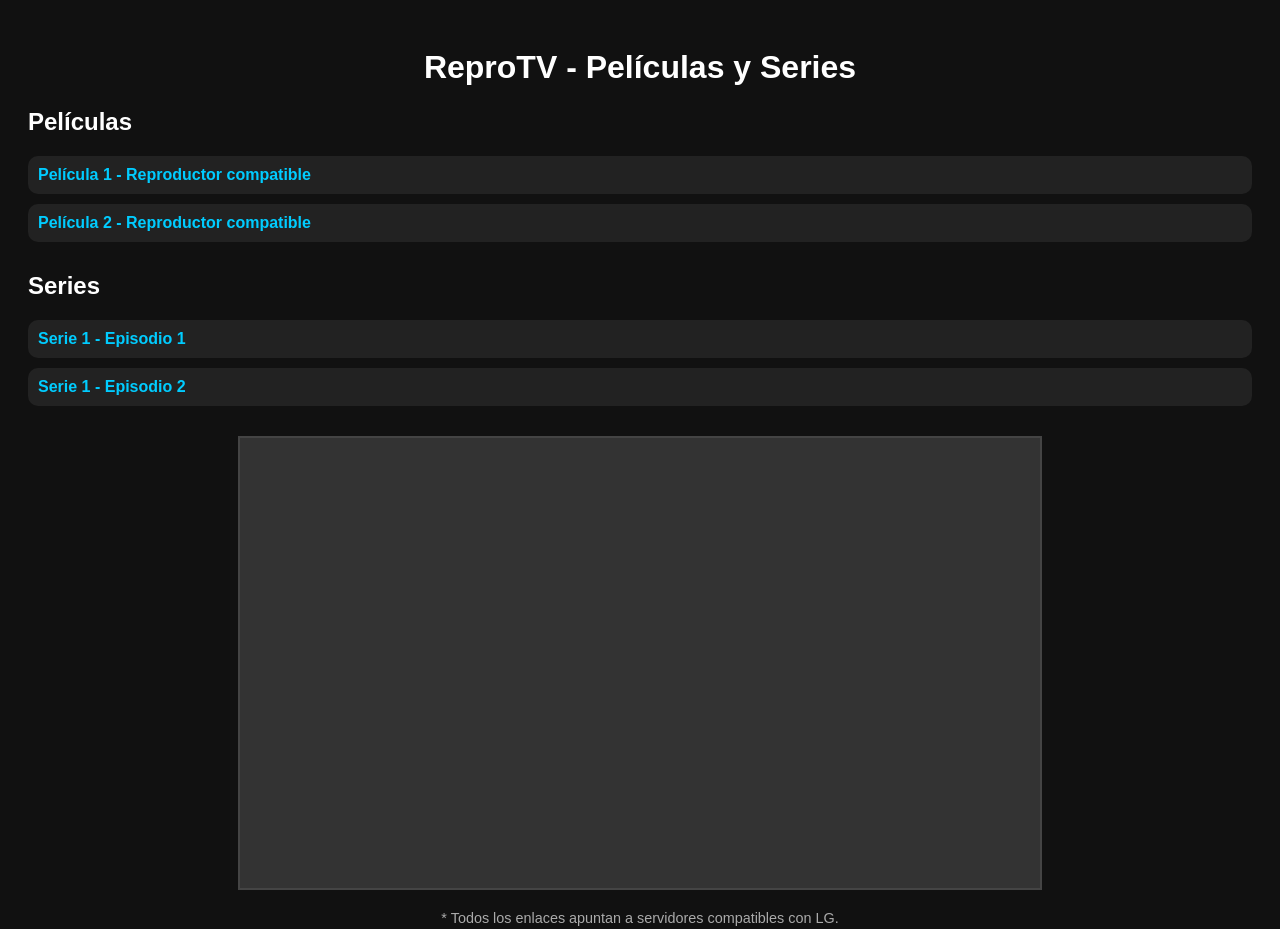
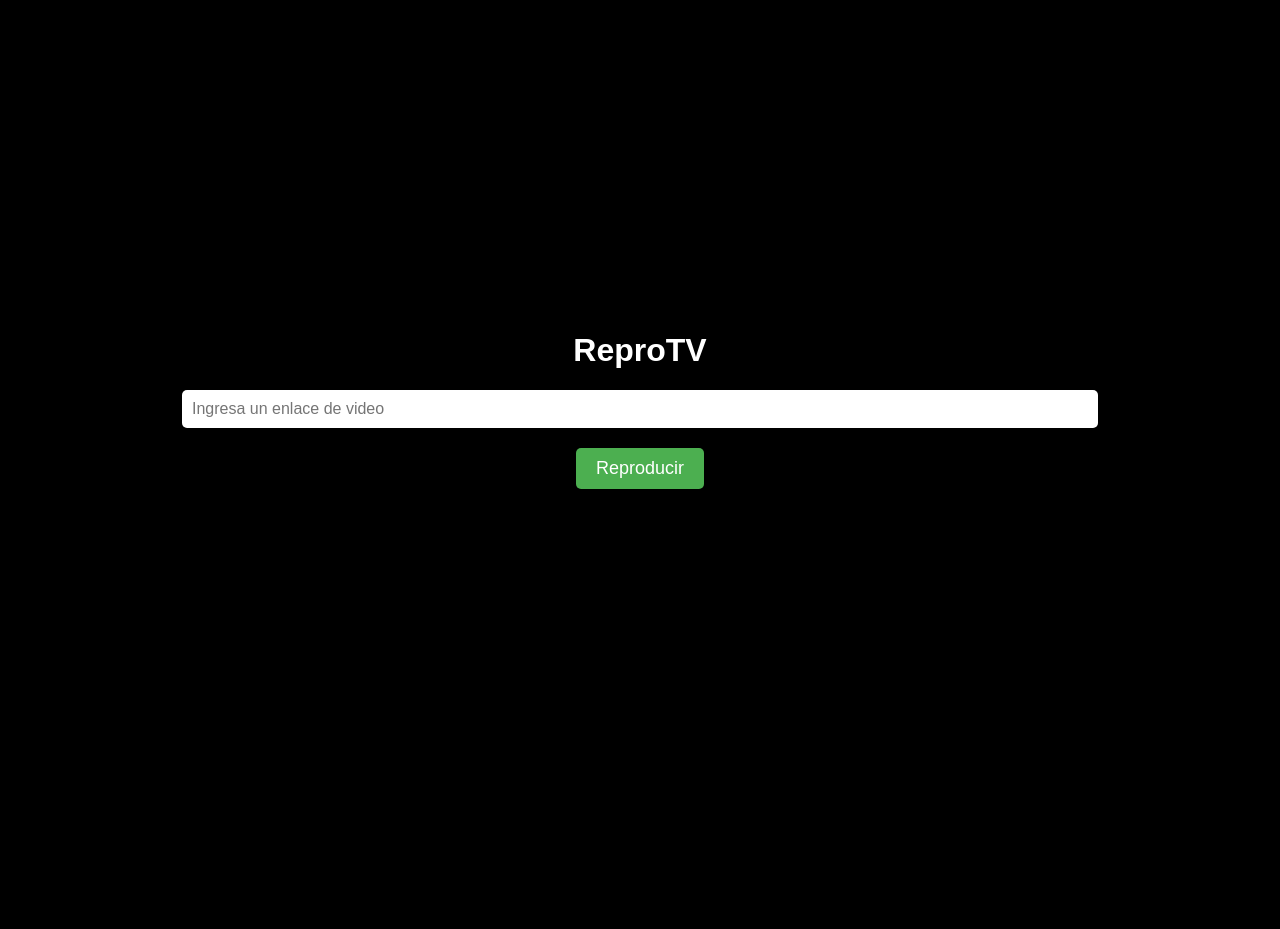
Before and after one commit to Dnny8/reprotv, a plain HTML site: page index.html in a window 1280 px wide. After the commit the page ends 800 px from the top, so only its background shows below. Drawn offline with Linux system fonts and the light colour scheme.

Commit message:
Add files via upload

```diff
--- a/index.html
+++ b/index.html
@@ -1,46 +1,65 @@
+
 <!DOCTYPE html>
 <html lang="es">
 <head>
-  <meta charset="UTF-8">
-  <meta name="viewport" content="width=device-width, initial-scale=1.0">
-  <title>ReproTV - Pelis y Series</title>
-  <style>
-    body { font-family: sans-serif; background: #111; color: #fff; padding: 20px; }
-    h1 { text-align: center; }
-    .section { margin-bottom: 30px; }
-    .item { margin: 10px 0; padding: 10px; background: #222; border-radius: 10px; }
-    .item a { color: #00ccff; text-decoration: none; font-weight: bold; }
-    .item a:hover { color: #ff9800; }
-    .video-player { display: block; margin: 20px auto; width: 100%; max-width: 800px; height: 450px; background: #333; border: 2px solid #444; }
-  </style>
+    <meta charset="UTF-8">
+    <meta name="viewport" content="width=device-width, initial-scale=1.0">
+    <title>ReproTV - Reproductor de Video</title>
+    <style>
+        body {
+            font-family: Arial, sans-serif;
+            background-color: #000;
+            color: #fff;
+            display: flex;
+            flex-direction: column;
+            justify-content: center;
+            align-items: center;
+            height: 100vh;
+            margin: 0;
+        }
+        input[type="text"] {
+            width: 70%;
+            padding: 10px;
+            margin-bottom: 20px;
+            font-size: 16px;
+            border: none;
+            border-radius: 5px;
+        }
+        button {
+            padding: 10px 20px;
+            background-color: #4CAF50;
+            color: white;
+            border: none;
+            border-radius: 5px;
+            font-size: 18px;
+            cursor: pointer;
+        }
+        iframe {
+            width: 100%;
+            height: 100vh;
+            border: none;
+        }
+    </style>
 </head>
 <body>
 
-  <h1>ReproTV - Películas y Series</h1>
+    <h1>ReproTV</h1>
+    <input type="text" id="videoURL" placeholder="Ingresa un enlace de video" />
+    <button onclick="loadVideo()">Reproducir</button>
 
-  <div class="section">
-    <h2>Películas</h2>
-    <div class="item">
-      <a href="https://dood.watch/d/xyz123" target="videoFrame">Película 1 - Reproductor compatible</a>
+    <div id="videoPlayer" style="display: none;">
+        <iframe id="iframePlayer" src="" allow="autoplay; encrypted-media" frameborder="0"></iframe>
     </div>
-    <div class="item">
-      <a href="https://streamtape.com/v/abc456" target="videoFrame">Película 2 - Reproductor compatible</a>
-    </div>
-  </div>
 
-  <div class="section">
-    <h2>Series</h2>
-    <div class="item">
-      <a href="https://dood.watch/d/series1ep1" target="videoFrame">Serie 1 - Episodio 1</a>
-    </div>
-    <div class="item">
-      <a href="https://dood.watch/d/series1ep2" target="videoFrame">Serie 1 - Episodio 2</a>
-    </div>
-  </div>
-
-  <iframe id="videoFrame" name="videoFrame" class="video-player" src="" frameborder="0" allow="autoplay; fullscreen" allowfullscreen></iframe>
-
-  <p style="text-align: center; font-size: 0.9em; color: #aaa;">* Todos los enlaces apuntan a servidores compatibles con LG.</p>
+    <script>
+        function loadVideo() {
+            var url = document.getElementById('videoURL').value;
+            if(url) {
+                document.getElementById('videoPlayer').style.display = 'block';
+                document.getElementById('iframePlayer').src = url;
+            }
+        }
+    </script>
 
 </body>
 </html>
```
